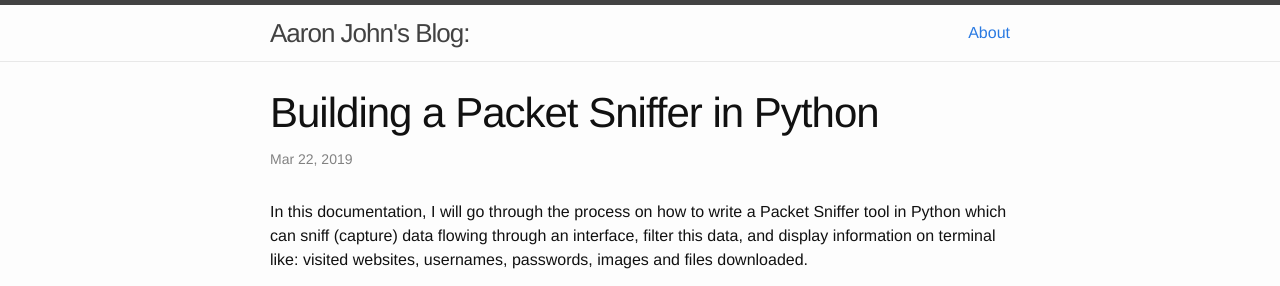
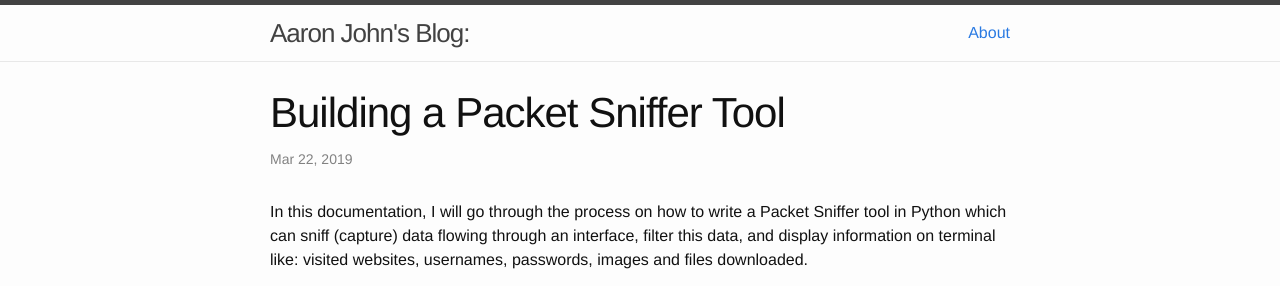
Before and after one commit to alexalwks2/aaronjohn2.github.io, a Jekyll site: the page built from _posts/2019-03-22-packet-sniffer.md, in a window 1280 px wide. Shown: the top 286 px of the page. Built offline with Jekyll 4.4.1, drawn with Linux system fonts in a browser that asks for light colours; comment, search, counter and statistics services are not loaded.

Commit message:
Update 2019-03-22-packet-sniffer.md

```diff
--- a/_posts/2019-03-22-packet-sniffer.md
+++ b/_posts/2019-03-22-packet-sniffer.md
@@ -1,7 +1,7 @@
 ---
 layout: post
 comments: true
-title:  "Building a Packet Sniffer in Python"
+title:  "Building a Packet Sniffer Tool"
 date:   2019-03-22 00:03:26
 categories: Python, Packet Sniffer, Kali, scapy, Application Layer, HTTP, MITM
 ---
```
